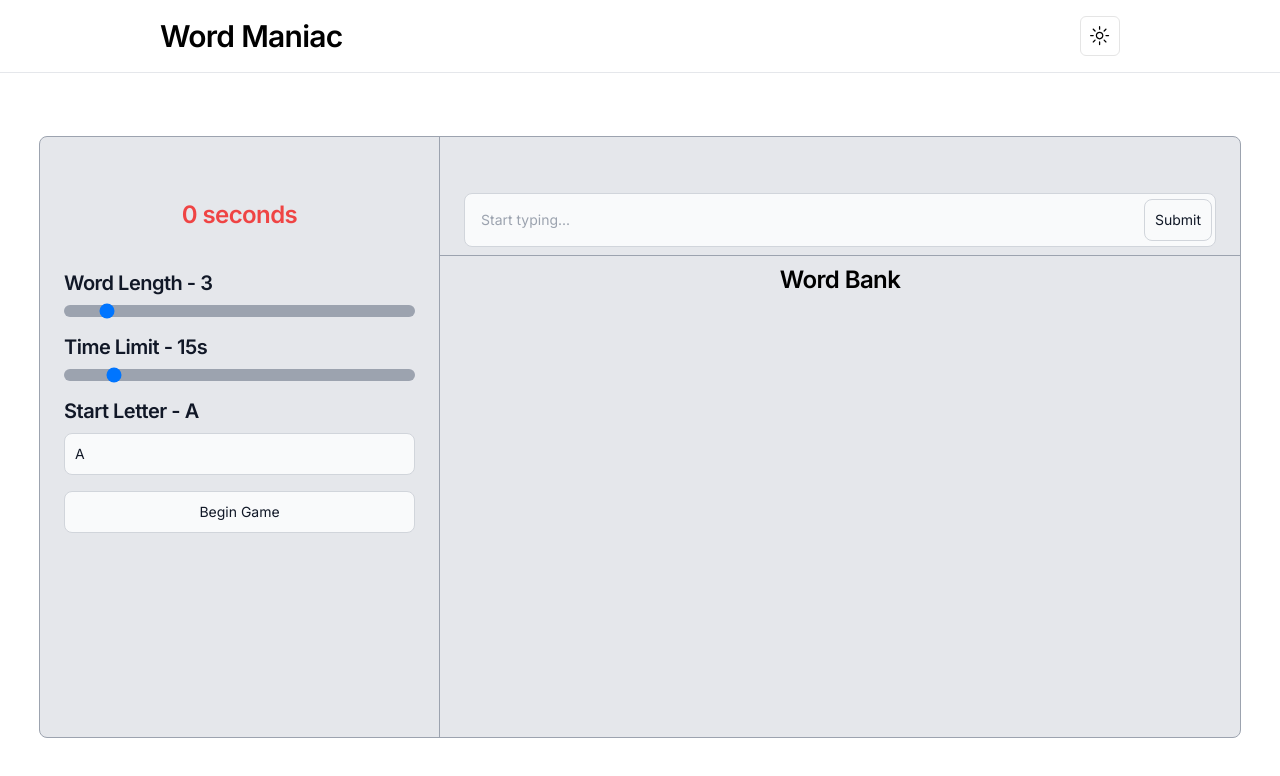
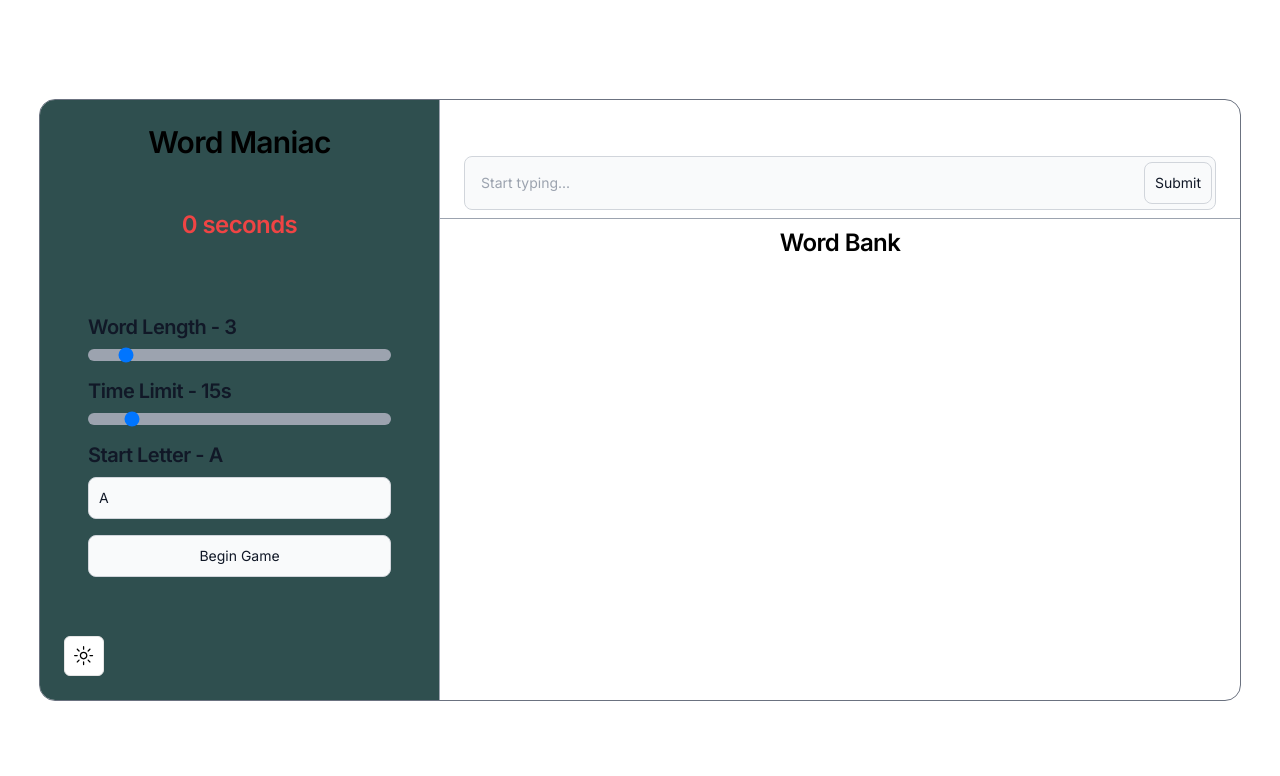
Before and after one commit to PatrickLisiecki/word-maniac, a Next.js app in the folder client/: page / in a window 1280 px wide. Shown: the top 776 px of the page. Built offline with nearby package versions, Linux system fonts and the light colour scheme.

Commit message:
removed header and incorporated it into main screen

```diff
--- a/client/src/app/page.tsx
+++ b/client/src/app/page.tsx
@@ -2,11 +2,11 @@
 
 import React, { useState, useEffect } from "react";
 
-import Header from "@/components/Header";
 import SettingsForm from "@/components/SettingsForm";
 import Timer from "@/components/Timer";
 import GameInput from "@/components/GameInput";
 import WordList from "@/components/WordList";
+import ModeToggle from "@/components/ModeToggle";
 
 import Settings from "@/types/Settings";
 
@@ -94,11 +94,14 @@ export default function Home() {
   }, [isRunning, seconds]);
 
   return (
-    <main className="w-full h-screen max-h-screen flex flex-col">
-      <Header />
-      <section className="border border-gray-400 mx-auto my-auto flex flex-row rounded-lg bg-gray-200 dark:bg-gray-700">
-        {/* Menu */}
-        <div className="min-w-[400px] min-h-[600px] py-12 border-r border-gray-400">
+    <main className="w-full h-screen max-h-screen flex justify-center items-center">
+      <div className="border border-gray-500 flex flex-row rounded-2xl bg-white dark:bg-[#1e1e1e] overflow-hidden">
+        {/* Sidebar Menu */}
+        <aside className="min-w-[400px] min-h-[600px] flex flex-col justify-between p-6 border-r border-gray-400 bg-[#2F4F4F]">
+          <div className="text-3xl font-semibold tracking-tight text-center">
+            Word Maniac
+          </div>
+
           {/* Timer */}
           <Timer time={seconds} />
 
@@ -111,7 +114,9 @@ export default function Home() {
             setValidWords={setValidWords}
             setSeconds={setSeconds}
           />
-        </div>
+
+          <ModeToggle />
+        </aside>
 
         <div className="min-w-[800px] flex flex-col py-12">
           {/* Game Input */}
@@ -127,7 +132,7 @@ export default function Home() {
 
           <WordList validWords={validWords} />
         </div>
-      </section>
+      </div>
     </main>
   );
 }
--- a/client/src/components/Header.tsx
+++ /dev/null
@@ -1,16 +0,0 @@
-"use client";
-import React from "react";
-import ModeToggle from "./ModeToggle";
-
-export default function Header() {
-  return (
-    <header className="w-full min-h-[50px] p-4 border-b border-gray-200">
-      <div className="w-full px-36 flex items-center justify-between">
-        <span className="scroll-m-20 text-3xl font-semibold tracking-tight">
-          Word Maniac
-        </span>
-        <ModeToggle />
-      </div>
-    </header>
-  );
-}
```
